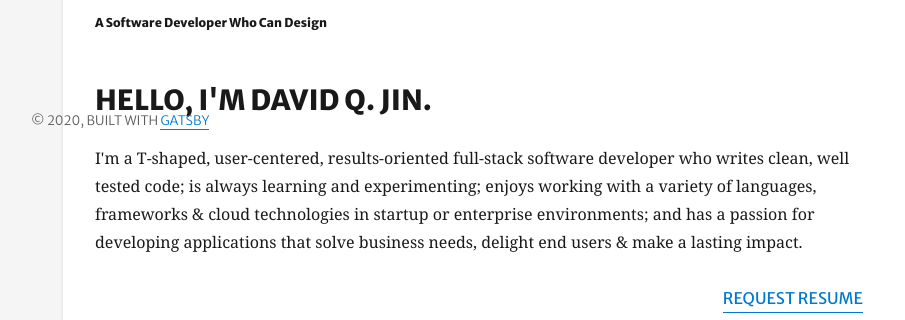
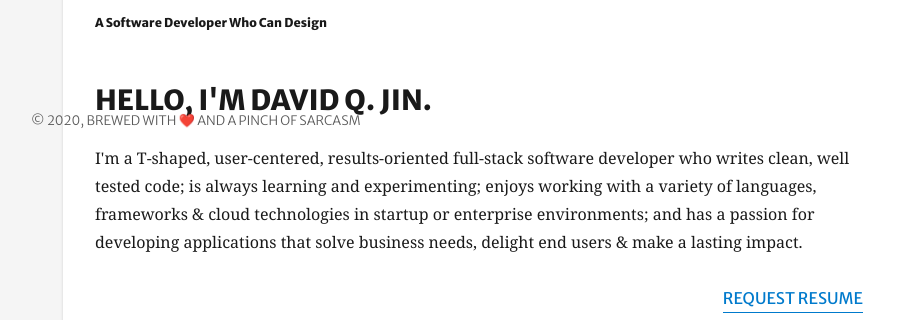
Before and after one commit to hustlelikeaboss/david.quanj.in, a Gatsby site: page / in a window 1280 px wide. Shown: the part 1490-1810 px from the top of the page, 145-1050 px from the left. Built offline with nearby package versions, Linux system fonts and the light colour scheme; Gatsby itself is replaced by a stand-in of ours; some packages are replaced by stand-ins of ours.

Commit message:
updated footer text to show a bit more personality

```diff
--- a/src/components/Footer.jsx
+++ b/src/components/Footer.jsx
@@ -9,9 +9,8 @@ export default function Footer() {
   return (
     <footer className="flex-container--justified">
       <p>
-        &copy; {new Date().getFullYear()}, Built with
-        {` `}
-        <a href="https://www.gatsbyjs.org">Gatsby</a>
+        &copy; {new Date().getFullYear()}, Brewed with
+        ❤️ and a pinch of sarcasm
       </p>
       <p>
         <a
```
